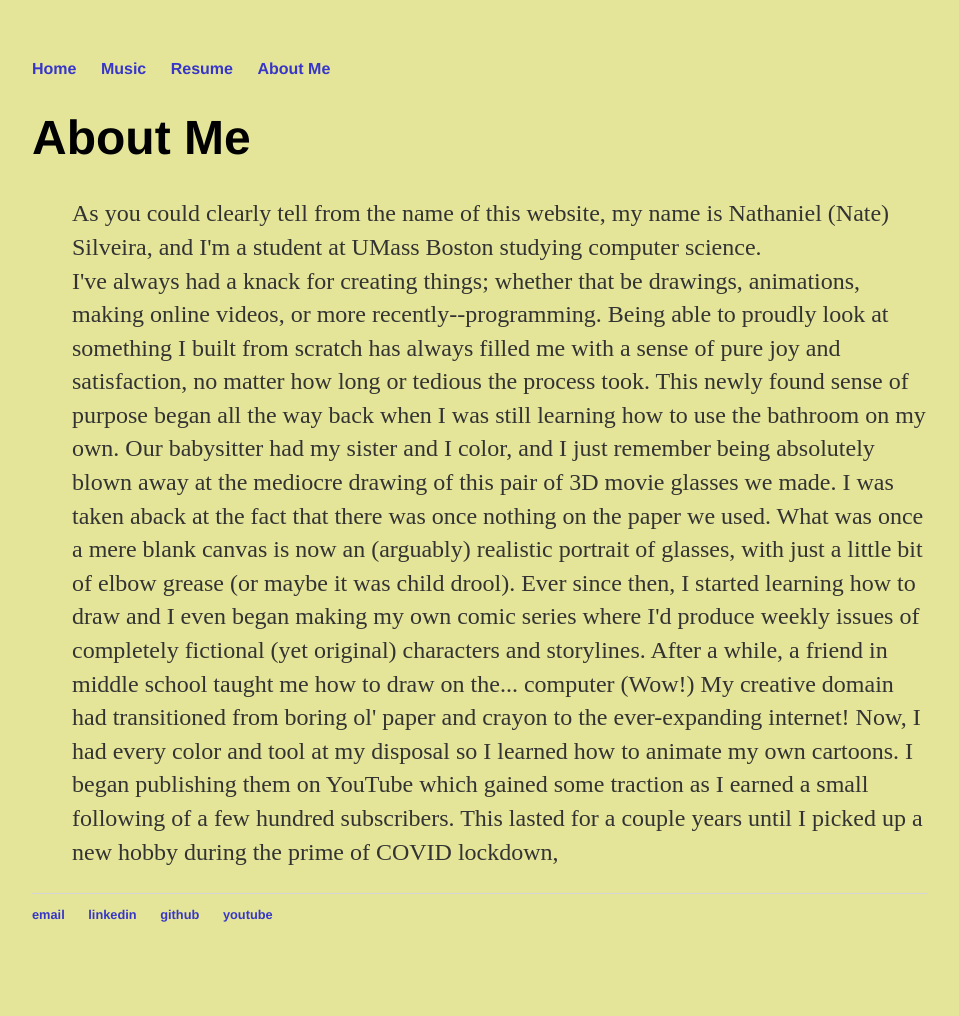
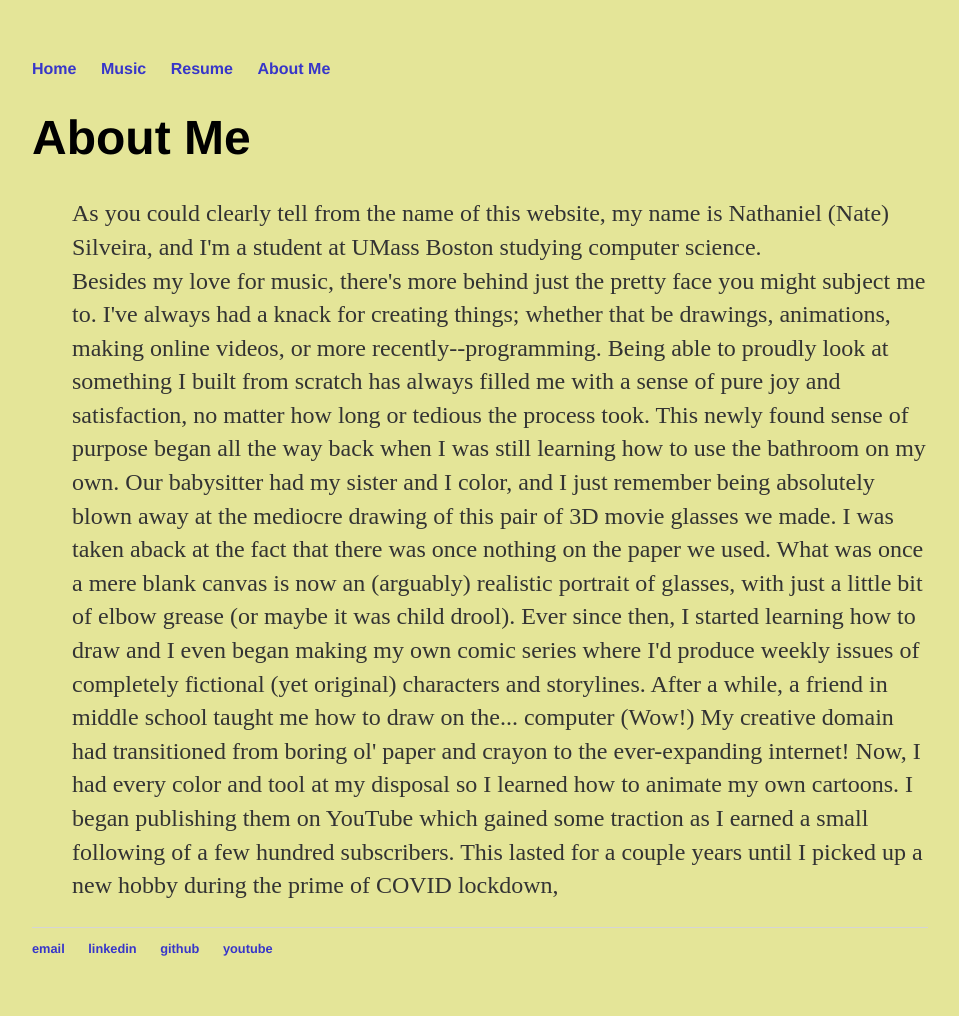
Before and after one commit to n8silveira/n8silveira.github.io, a Jekyll site: the page built from about/index.html, in a window 1280 px wide. Shown: the whole page, without its empty margins (160-1119 px from the left). Built offline with Jekyll 4.4.1, drawn with Linux system fonts in a browser that asks for light colours; before the commit the page ends 982 px from its top, so only the background shows below that.

Commit message:
Update index.html

```diff
--- a/about/index.html
+++ b/about/index.html
@@ -5,17 +5,18 @@ title: About Me
 	<h1>{{ page.title }}</h1>
 	<ul class="autobiography">
 		<p>As you could clearly tell from the name of this website, my name is Nathaniel (Nate) Silveira, and I'm a student
-			at UMass Boston studying computer science.<br>I've always had a knack for creating things;
-			whether that be drawings, animations, making online videos, or more recently--programming. Being able to
-			proudly look at something I built from scratch has always filled me with a sense of pure joy and satisfaction,
-			no matter how long or tedious the process took. This newly found sense of purpose began all the way back
-			when I was still learning how to use the bathroom on my own. Our babysitter had my sister and I color, and
-			I just remember being absolutely blown away at the mediocre drawing of this pair of 3D movie glasses we
-			made. I was taken aback at the fact that there was once nothing on the paper we used. What was once a mere
-			blank canvas is now an (arguably) realistic portrait of glasses, with just a little bit of elbow grease
-			(or maybe it was child drool). Ever since then, I started learning how to draw and I even began making my
-			own comic series where I'd produce weekly issues of completely fictional (yet original) characters and
-			storylines. After a while, a friend in middle school taught me how to draw on the... computer (Wow!)
+			at UMass Boston studying computer science.<br>Besides my love for music, there's more behind just the pretty
+			face you might subject me to. I've always had a knack for creating things; whether that be drawings, animations,
+			making online videos, or more recently--programming. Being able to proudly look at something I built from
+			scratch has always filled me with a sense of pure joy and satisfaction, no matter how long or tedious the
+			process took. This newly found sense of purpose began all the way back when I was still learning how to use
+			the bathroom on my own. Our babysitter had my sister and I color, and I just remember being absolutely blown
+			away at the mediocre drawing of this pair of 3D movie glasses we made. I was taken aback at the fact that there
+			was once nothing on the paper we used. What was once a mere blank canvas is now an (arguably) realistic portrait
+			of glasses, with just a little bit of elbow grease (or maybe it was child drool). Ever since then, I started
+			learning how to draw and I even began making my own comic series where I'd produce weekly issues of completely
+			fictional (yet original) characters and storylines.
+			After a while, a friend in middle school taught me how to draw on the... computer (Wow!)
 			My creative domain had transitioned from boring ol' paper and crayon to the ever-expanding internet! Now,
 			I had every color and tool at my disposal so I learned how to animate my own cartoons. I began publishing
 			them on YouTube which gained some traction as I earned a small following of a few hundred subscribers.
```
